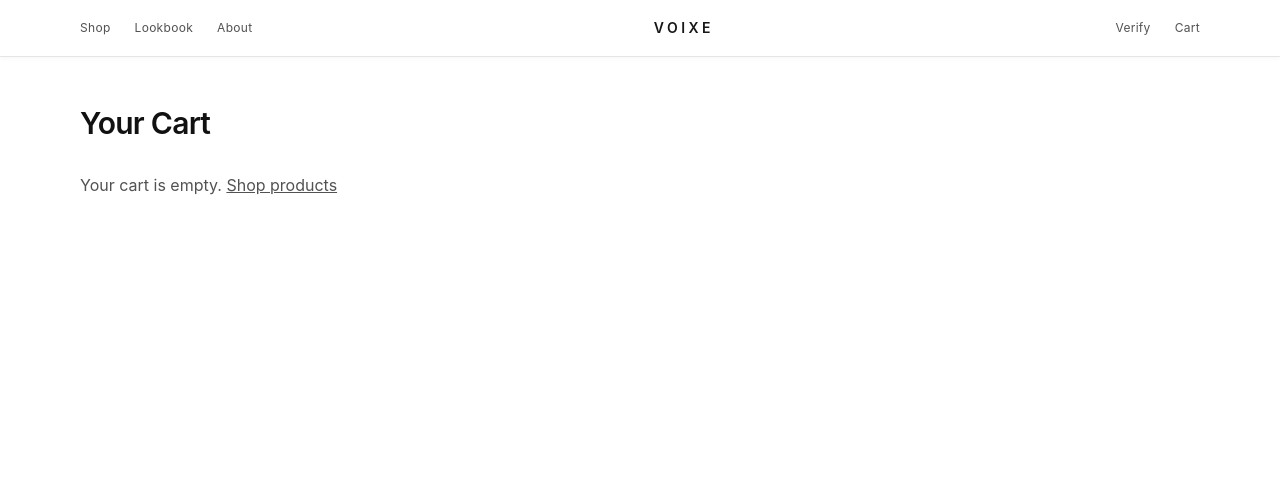
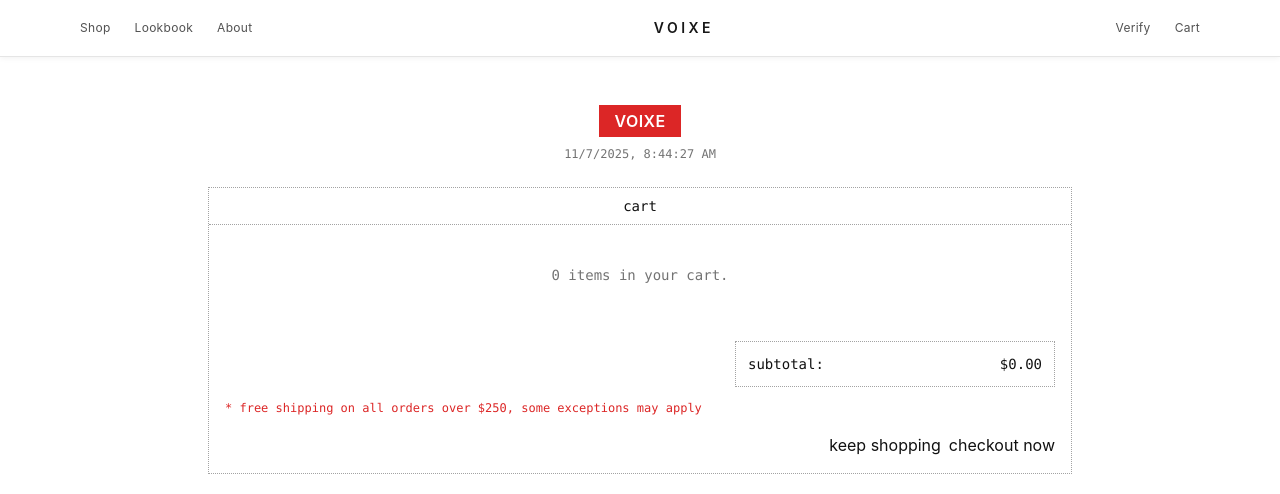
Before and after one commit to Voixerepo/voixe-final, a Next.js app: page /cart in a window 1280 px wide. Shown: the top 494 px of the page. Built offline with nearby package versions, Linux system fonts and the light colour scheme.

Commit message:
cart.tsx

```diff
--- a/pages/cart.tsx
+++ b/pages/cart.tsx
@@ -1,58 +1,120 @@
-import Head from "next/head"
-import Image from "next/image"
-import Link from "next/link"
-import { useCart } from "../components/CartProvider"
+import Head from "next/head";
+import Image from "next/image";
+import Link from "next/link";
+import { useCart } from "../components/CartProvider";
 
 export default function CartPage() {
-  const { items, removeItem, setQty, clear, subtotal } = useCart()
+  const { items, setQty, removeItem, subtotal } = useCart();
 
   return (
-    <main className="max-w-6xl mx-auto px-4 py-12">
+    <>
       <Head><title>Cart — VOIXE</title></Head>
-      <h1 className="text-3xl font-semibold tracking-tight">Your Cart</h1>
 
-      {items.length === 0 ? (
-        <div className="mt-8 text-neutral-600">
-          Your cart is empty. <Link className="underline" href="/shop">Shop products</Link>
+      <main className="mx-auto max-w-4xl px-4 py-12">
+        {/* logo row feel */}
+        <div className="text-center mb-6">
+          <div className="inline-block px-4 py-1 bg-red-600 text-white font-semibold tracking-wide">
+            VOIXE
+          </div>
+          <div className="font-mono text-[12px] text-neutral-500 mt-2">
+            {new Date().toLocaleString()}
+          </div>
         </div>
-      ) : (
-        <div className="grid lg:grid-cols-[1fr_320px] gap-10 mt-8">
-          <div className="space-y-6">
-            {items.map((i) => (
-              <div key={`${i.slug}-${i.size}`} className="flex gap-4 border rounded-2xl p-3">
-                <div className="w-24 h-28 overflow-hidden rounded-xl">
-                  <Image src={i.image} alt={i.name} width={300} height={380} className="w-full h-full object-cover" />
-                </div>
-                <div className="flex-1">
-                  <p className="font-medium">{i.name}</p>
-                  <p className="text-xs text-neutral-500">Size: {i.size}</p>
-                  <div className="mt-2 inline-flex items-center rounded-xl border">
-                    <button onClick={()=>setQty(i.slug, i.size, i.qty-1)} className="w-8 h-8">−</button>
-                    <span className="w-10 text-center">{i.qty}</span>
-                    <button onClick={()=>setQty(i.slug, i.size, i.qty+1)} className="w-8 h-8">+</button>
+
+        <section className="border border-dotted border-neutral-400">
+          <header className="border-b border-dotted border-neutral-400 px-4 py-2 text-center font-mono text-sm">
+            cart
+          </header>
+
+          {items.length === 0 ? (
+            <div className="px-4 py-10 text-center font-mono text-sm text-neutral-500">
+              0 items in your cart.
+            </div>
+          ) : (
+            <ul>
+              {items.map((it, i) => (
+                <li
+                  key={`${it.slug}-${i}`}
+                  className="grid grid-cols-[120px,1fr,auto] gap-4 px-4 py-4 border-b border-dotted border-neutral-300 items-center"
+                >
+                  <div className="h-24 w-24 overflow-hidden border border-dotted border-neutral-300">
+                    <Image
+                      src={it.image}
+                      alt={it.name}
+                      width={240}
+                      height={240}
+                      className="h-full w-full object-cover"
+                    />
                   </div>
-                </div>
-                <div className="text-right">
-                  <p>${(i.price * i.qty).toFixed(2)}</p>
-                  <button onClick={()=>removeItem(i.slug, i.size)} className="text-xs text-red-600 mt-2">Remove</button>
-                </div>
+
+                  <div className="min-w-0">
+                    <div className="font-mono text-sm leading-5">
+                      {it.name}
+                    </div>
+                    {it.size && (
+                      <div className="font-mono text-[12px] text-neutral-500">
+                        Size: {it.size}
+                      </div>
+                    )}
+
+                    <div className="mt-2 inline-flex items-center gap-2">
+                      <button
+                        className="h-7 w-7 border border-dotted border-neutral-400 text-sm"
+                        onClick={() => setQty(i, it.qty - 1)}
+                        aria-label="Decrease"
+                      >
+                        −
+                      </button>
+                      <span className="h-7 min-w-[2rem] text-center font-mono text-sm leading-7">
+                        {it.qty}
+                      </span>
+                      <button
+                        className="h-7 w-7 border border-dotted border-neutral-400 text-sm"
+                        onClick={() => setQty(i, it.qty + 1)}
+                        aria-label="Increase"
+                      >
+                        +
+                      </button>
+                      <button
+                        className="ml-3 btn-supreme-black px-3 py-1 text-[12px]"
+                        onClick={() => removeItem(i)}
+                      >
+                        remove
+                      </button>
+                    </div>
+                  </div>
+
+                  <div className="text-right font-mono text-sm tabular-nums">
+                    ${ (it.price * it.qty).toFixed(2) }
+                  </div>
+                </li>
+              ))}
+            </ul>
+          )}
+
+          <footer className="px-4 py-4">
+            <div className="ml-auto w-full sm:w-80 border border-dotted border-neutral-400 p-3">
+              <div className="flex items-center justify-between font-mono text-sm">
+                <span>subtotal:</span>
+                <span>${subtotal.toFixed(2)}</span>
               </div>
-            ))}
-          </div>
+            </div>
 
-          <aside className="border rounded-2xl p-5 h-fit">
-            <h2 className="font-medium mb-3">Order Summary</h2>
-            <div className="flex justify-between text-sm">
-              <span>Subtotal</span>
-              <span>${subtotal.toFixed(2)}</span>
+            <p className="mt-3 font-mono text-[12px] text-red-600">
+              * free shipping on all orders over $250, some exceptions may apply
+            </p>
+
+            <div className="mt-4 flex flex-col sm:flex-row gap-2 justify-end">
+              <Link href="/shop" className="btn-supreme-black sm:w-auto text-center">
+                keep shopping
+              </Link>
+              <button className="btn-supreme-red sm:w-auto">
+                checkout now
+              </button>
             </div>
-            <p className="text-xs text-neutral-500 mt-2">Shipping & taxes calculated at checkout.</p>
-            <button className="mt-4 w-full h-11 rounded-2xl bg-neutral-900 text-white">Checkout (coming soon)</button>
-            <button onClick={clear} className="mt-3 w-full h-10 rounded-2xl border">Clear Cart</button>
-            <Link href="/shop" className="block text-center mt-3 underline text-sm">Continue Shopping</Link>
-          </aside>
-        </div>
-      )}
-    </main>
-  )
+          </footer>
+        </section>
+      </main>
+    </>
+  );
 }
```
